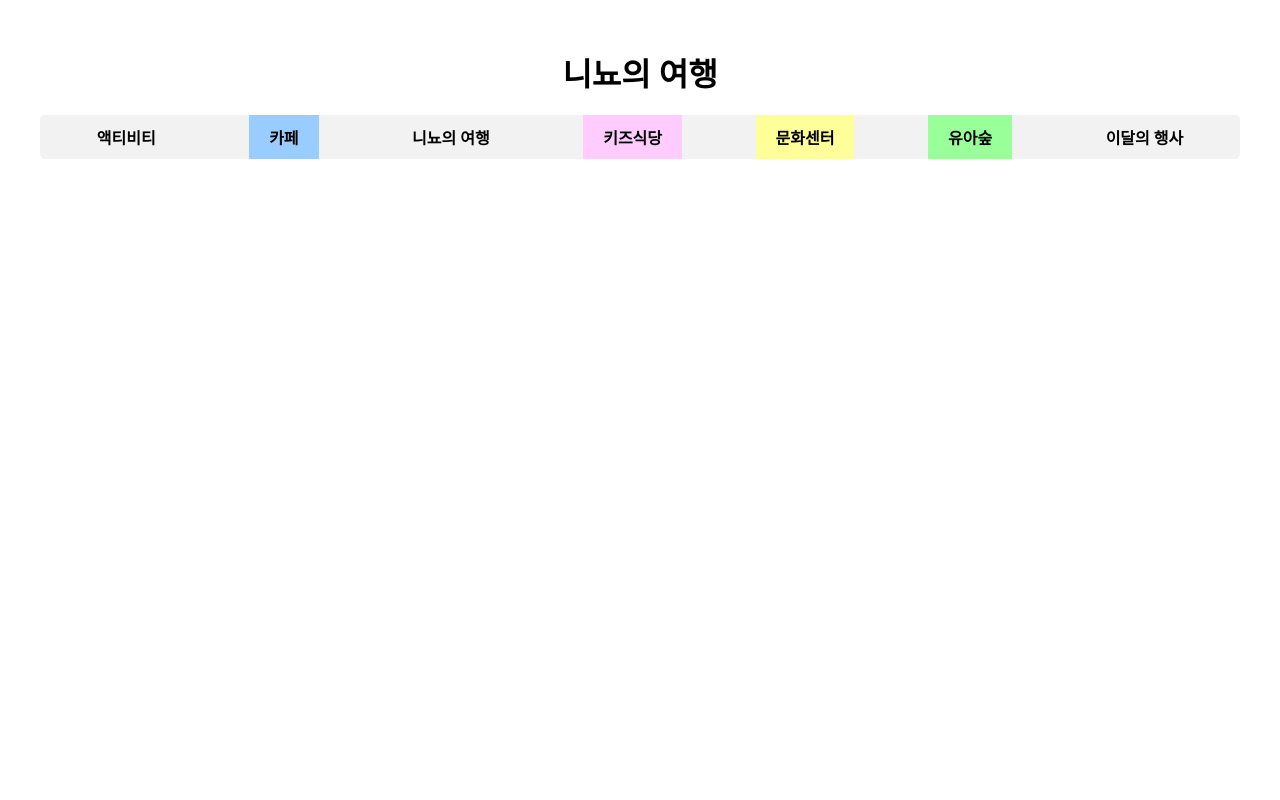
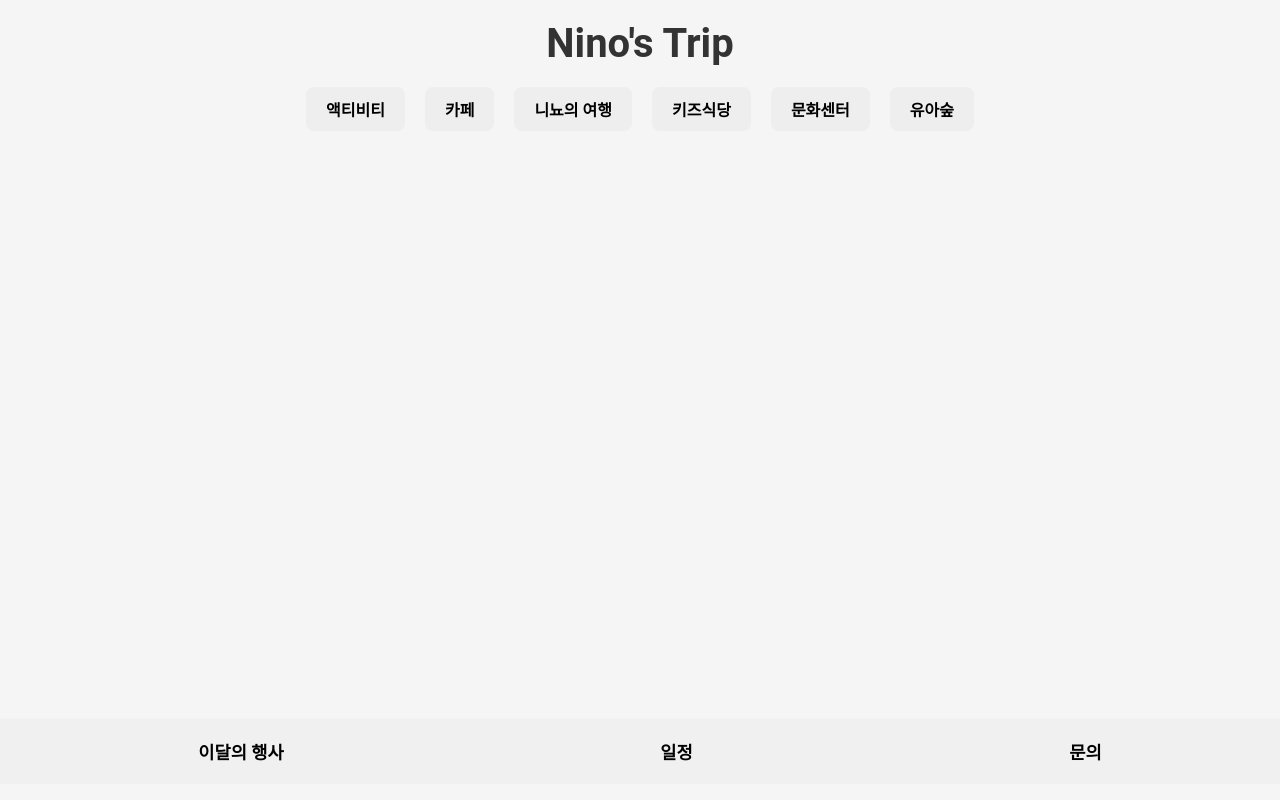
Before and after one commit to black4305/withkids, a Flask app: page / in a window 1280 px wide. Run offline with Flask 3, Linux system fonts and the light colour scheme; data comes from the database, SQL or seed files in the repository.

Commit message:
탭 및 디자인 개선

```diff
--- a/static/script.js
+++ b/static/script.js
@@ -1,41 +1,18 @@
-document.addEventListener('DOMContentLoaded', () => {
-    const tabs = document.querySelectorAll('.tab');
-    const contentSection = document.getElementById('content');
+function showContent(contentId) {
+    const tabs = document.querySelectorAll('.tabs li');
+    tabs.forEach(tab => {
+        tab.classList.remove('active'); // 모든 탭에서 active 클래스 제거
+    });
+    document.querySelector(`li[onclick="showContent('${contentId}')"]`).classList.add('active'); // 클릭한 탭에 active 클래스 추가
 
-    tabs.forEach(tab => {
-        tab.addEventListener('click', () => {
-            const tabName = tab.getAttribute('data-content');
-            loadTabContent(tabName);
-        });
+    const sections = document.querySelectorAll('.content-section');
+    sections.forEach(section => {
+        section.style.display = 'none'; // 모든 섹션 숨김
     });
-
-    function loadTabContent(tabName) {
-        fetch(`/data/${tabName}`)
-            .then(response => response.json())
-            .then(data => {
-                displayContent(data, tabName);
-            })
-            .catch(error => {
-                contentSection.innerHTML = '<p>에러가 발생했습니다.</p>';
-            });
+    const element = document.getElementById(contentId);
+    if (element) {
+        element.style.display = 'block'; // 선택된 섹션만 표시
+    } else {
+        console.error(`Element with ID '${contentId}' not found.`);
     }
-
-    function displayContent(data, tabName) {
-        contentSection.innerHTML = '';
-        if (tabName === 'sns') {
-            const table = document.createElement('table');
-            data.forEach(row => {
-                const tr = document.createElement('tr');
-                for (let key in row) {
-                    const td = document.createElement('td');
-                    td.innerHTML = row[key];  // HTML 형식으로 링크도 포함
-                    tr.appendChild(td);
-                }
-                table.appendChild(tr);
-            });
-            contentSection.appendChild(table);
-        } else {
-            contentSection.innerHTML = `<p>${tabName}의 내용을 준비 중입니다.</p>`;
-        }
-    }
-});
+}
--- a/static/style.css
+++ b/static/style.css
@@ -1,98 +1,114 @@
-/* 전체 컨테이너 */
-.container {
-    max-width: 1200px;
-    margin: 0 auto;
-    padding: 20px;
+/* 전체적인 폰트 설정 */
+body {
+    font-family: 'Roboto', sans-serif;
+    margin: 0;
+    padding: 0;
+    background-color: #f5f5f5;
 }
 
-/* 헤더 스타일 */
 header h1 {
-    font-family: 'Roboto', sans-serif;
+    font-size: 2.5em;
     text-align: center;
+    margin: 20px 0;
+    color: #333;
+}
+
+/* 주요 탭 (액티비티, 카페 등) 스타일 */
+ul.primary-tabs {
+    display: flex;
+    justify-content: center;
+    list-style: none;
+    padding: 0;
     margin-bottom: 20px;
 }
 
-/* 탭 스타일 */
-ul.tabs {
-    list-style: none;
-    padding: 0;
+ul.primary-tabs li {
+    margin: 0 10px;
+    padding: 10px 20px;
+    font-weight: bold;
+    cursor: pointer;
+    border-radius: 8px;
+    background-color: #eee;
+    transition: background-color 0.3s ease, transform 0.3s ease;
+}
+
+ul.primary-tabs li.active {
+    background-color: #333;
+    color: white;
+}
+
+ul.primary-tabs li:hover {
+    background-color: #ddd;
+    transform: translateY(-2px);
+}
+
+/* 추가 정보 탭 (이달의 행사, 일정 등) 스타일 */
+ul.secondary-tabs {
     display: flex;
     justify-content: space-around;
-    margin-bottom: 20px;
-    background-color: #f2f2f2;
-    border-radius: 5px;
+    list-style: none;
+    padding: 10px;
+    background-color: #f0f0f0;
+    position: fixed;
+    bottom: 0;
+    width: 100%;
 }
 
-ul.tabs li {
-    padding: 10px 20px;
+ul.secondary-tabs li {
+    font-size: 1.1em;
+    padding: 10px;
+    font-weight: bold;
     cursor: pointer;
-    font-weight: bold;
-    font-family: 'Roboto', sans-serif;
-    transition: background-color 0.3s ease;
+    transition: color 0.3s ease;
 }
 
-ul.tabs li:hover {
-    background-color: #ddd;
+ul.secondary-tabs li:hover {
+    color: #555;
 }
 
-/* 개별 탭 색상 */
-.water-tab {
-    background-color: #ff9999;
+ul.secondary-tabs li.active {
+    color: #333;
+    text-decoration: underline;
 }
 
-.cafe-tab {
-    background-color: #99ccff;
-}
-
-.kids-tab {
-    background-color: #ffcc99;
-}
-
-.boardgames-tab {
-    background-color: #ccffcc;
-}
-
-.restaurant-tab {
-    background-color: #ffccff;
-}
-
-.culture-tab {
-    background-color: #ffff99;
-}
-
-.nature-tab {
-    background-color: #99ff99;
-}
-
-.sns-tab {
-    background-color: #ff9966;
-}
-
-/* 콘텐츠 섹션 */
+/* 콘텐츠 섹션 스타일 */
 .content-section {
-    display: none; /* 기본적으로 숨김 */
+    padding: 20px;
+    margin: 0 auto;
+    background-color: #fff;
+    border-radius: 10px;
+    max-width: 1200px;
+    box-shadow: 0 2px 10px rgba(0, 0, 0, 0.1);
+    margin-bottom: 40px; /* Footer와 겹치지 않도록 아래 여백 추가 */
 }
 
 /* 테이블 스타일 */
 .table-container {
-    width: 100%; /* 컨테이너가 전체 너비를 차지하도록 설정 */
-    overflow-x: auto; /* 가로 스크롤을 방지 */
+    margin: 20px 0;
 }
 
 table {
-    width: 100%; /* 테이블이 전체 너비를 차지하도록 설정 */
+    width: 100%;
     border-collapse: collapse;
-    table-layout: fixed; /* 셀의 너비를 고정하여 넘침 방지 */
+    table-layout: auto; /* 열 너비 자동 조정 */
 }
 
 th, td {
     padding: 10px;
     text-align: left;
     border: 1px solid #ddd;
-    word-wrap: break-word; /* 긴 텍스트가 자동으로 줄바꿈되도록 설정 */
-    white-space: normal; /* 줄바꿈을 허용 */
+    white-space: nowrap; /* 줄바꿈 방지 */
+    text-overflow: ellipsis; /* 글자가 넘칠 경우 말줄임표 표시 */
+    overflow: hidden;
 }
 
+/* 테이블 헤더 스타일 */
 th {
-    background-color: #f2f2f2;
+    background-color: #333;
+    color: white;
 }
+
+/* 테이블 행 호버 효과 */
+tr:hover {
+    background-color: #f1f1f1;
+}
--- a/templates/index.html
+++ b/templates/index.html
@@ -3,108 +3,104 @@
 <head>
     <meta charset="UTF-8">
     <meta name="viewport" content="width=device-width, initial-scale=1.0">
-    <title>니뇨의 여행</title>
-    <link href="https://fonts.googleapis.com/css2?family=Roboto:wght@400;700&display=swap" rel="stylesheet">
-    <link rel="stylesheet" href="{{ url_for('static', filename='style.css') }}">
-    <!-- Google tag (gtag.js) -->
-    <script async src="https://www.googletagmanager.com/gtag/js?id=G-4RKD217X33"></script>
-    <script>
-        window.dataLayer = window.dataLayer || [];
-        function gtag(){dataLayer.push(arguments);}
-        gtag('js', new Date());
-        gtag('config', 'G-4RKD217X33');
-    </script>
-    <script>
-        // 탭 클릭 시 콘텐츠 변경
-        function showContent(contentId) {
-            const sections = document.querySelectorAll('.content-section');
-            sections.forEach(section => {
-                section.style.display = 'none'; // 모든 섹션 숨김
-            });
-            document.getElementById(contentId).style.display = 'block'; // 선택된 섹션만 표시
-        }
-
-        // 페이지 로드 시 기본적으로 SNS 탭을 표시
-        window.onload = function() {
-            showContent('main');
-        };
-    </script>
+    <title>Nino's Trip</title>
+    <link rel="stylesheet" href="style.css">
 </head>
 <body>
-    <div class="container">
     <header>
-            <h1>니뇨의 여행</h1>
-        </header>
-        <nav>
-            <ul class="tabs">
+        <h1>Nino's Trip</h1>
+        <!-- 반드시 유지해야 할 주요 탭들 -->
+        <ul class="tabs primary-tabs">
             <li class="tab activity-tab" onclick="showContent('activity')">액티비티</li>
             <li class="tab cafe-tab" onclick="showContent('cafe')">카페</li>
-                <li class="tab main-tab" onclick="showContent('main')">니뇨의 여행</li>
-                <li class="tab restaurant-tab" onclick="showContent('restaurant')">키즈식당</li>
-                <li class="tab culture-tab" onclick="showContent('culture')">문화센터</li>
-                <li class="tab nature-tab" onclick="showContent('nature')">유아숲</li>
-                <li class="tab event-tab" onclick="showContent('event')">이달의 행사</li>
+            <li class="tab nino-trip-tab" onclick="showContent('nino-trip')">니뇨의 여행</li>
+            <li class="tab kids-restaurant-tab" onclick="showContent('kids-restaurant')">키즈식당</li>
+            <li class="tab culture-center-tab" onclick="showContent('culture-center')">문화센터</li>
+            <li class="tab forest-tab" onclick="showContent('forest')">유아숲</li>
         </ul>
-        </nav>
+    </header>
 
-        <!-- SNS 데이터 표 -->
-        <section id="event" class="content-section">
+    <!-- 콘텐츠 섹션들 -->
+    <section id="activity" class="content-section" style="display: none;">
+        <h2>액티비티</h2>
         <div class="table-container">
             <table>
-                    <thead>
-                        <tr>
-                            <th>작성일</th>
-                            <th>카테고리</th>
-                            <th>지역</th>
-                            <th>행사명</th>
-                            <th>내용</th>
-                            <th>장소</th>
-                            <th>일시</th>
-                            <th>대상</th>
-                            <th>접수기간</th>
-                            <th>문의</th>
-                            <th>신청 링크</th>
-                            <th>게시물 링크</th>
-                            <th>페이지 링크</th>
-                        </tr>
-                    </thead>
-                    <tbody>
-                        {% for sns in sns_data %}
-                        <tr>
-                            <td>{{ sns.작성일 }}</td>
-                            <td>{{ sns.카테고리 }}</td>
-                            <td>{{ sns.지역 }}</td>
-                            <td>{{ sns.행사명 }}</td>
-                            <td>{{ sns.내용 }}</td>
-                            <td>{{ sns.장소 }}</td>
-                            <td>{{ sns.일시 or 'N/A' }}</td>
-                            <td>{{ sns.대상 or 'N/A' }}</td>
-                            <td>{{ sns.접수기간 or 'N/A' }}</td>
-                            <td>{{ sns.문의 or 'N/A' }}</td>
-                            <td><a href="{{ sns.신청링크 }}" target="_blank">{{ sns.신청링크 }}</a></td>
-                            <td><a href="{{ sns.게시물링크 }}" target="_blank">{{ sns.게시물링크 }}</a></td>
-                            <td><a href="{{ sns.페이지링크 }}" target="_blank">{{ sns.페이지링크 }}</a></td>
-                        </tr>
-                        {% else %}
-                        <tr>
-                            <td colspan="13">데이터가 없습니다.</td>
-                        </tr>
-                        {% endfor %}
-                    </tbody>
+                <!-- 테이블 구조 -->
             </table>
         </div>
     </section>
 
-        <!-- 다른 콘텐츠 영역 -->
-        <section id="activity" class="content-section">
-            <h2>물놀이 콘텐츠</h2>
-            <!-- 물놀이 관련 내용 추가 -->
+    <section id="cafe" class="content-section" style="display: none;">
+        <h2>카페</h2>
+        <div class="table-container">
+            <table>
+                <!-- 테이블 구조 -->
+            </table>
+        </div>
     </section>
-        <section id="cafe" class="content-section">
-            <h2>카페 콘텐츠</h2>
-            <!-- 카페 관련 내용 추가 -->
+
+    <section id="nino-trip" class="content-section" style="display: none;">
+        <h2>니뇨의 여행</h2>
+        <div class="table-container">
+            <table>
+                <!-- 테이블 구조 -->
+            </table>
+        </div>
     </section>
-        <!-- 나머지 탭 콘텐츠도 동일하게 추가 -->
+
+    <section id="kids-restaurant" class="content-section" style="display: none;">
+        <h2>키즈식당</h2>
+        <div class="table-container">
+            <table>
+                <!-- 테이블 구조 -->
+            </table>
         </div>
+    </section>
+
+    <section id="culture-center" class="content-section" style="display: none;">
+        <h2>문화센터</h2>
+        <div class="table-container">
+            <table>
+                <!-- 테이블 구조 -->
+            </table>
+        </div>
+    </section>
+
+    <section id="forest" class="content-section" style="display: none;">
+        <h2>유아숲</h2>
+        <div class="table-container">
+            <table>
+                <!-- 테이블 구조 -->
+            </table>
+        </div>
+    </section>
+
+    <!-- 추가적인 정보 섹션들 배치 -->
+    <footer>
+        <ul class="tabs secondary-tabs">
+            <li class="tab event-tab" onclick="showContent('event')">이달의 행사</li>
+            <li class="tab" onclick="showContent('schedule')">일정</li>
+            <li class="tab" onclick="showContent('contact')">문의</li>
+        </ul>
+    </footer>
+
+    <section id="event" class="content-section" style="display: none;">
+        <h2>이달의 행사</h2>
+        <div class="table-container">
+            <!-- 테이블 -->
+        </div>
+    </section>
+
+    <section id="schedule" class="content-section" style="display: none;">
+        <h2>일정</h2>
+        <!-- 일정 내용 -->
+    </section>
+
+    <section id="contact" class="content-section" style="display: none;">
+        <h2>문의</h2>
+        <!-- 문의 내용 -->
+    </section>
+
+    <script src="script.js"></script>
 </body>
 </html>
```
Lines whose indentation alone changed are shown as unchanged.
